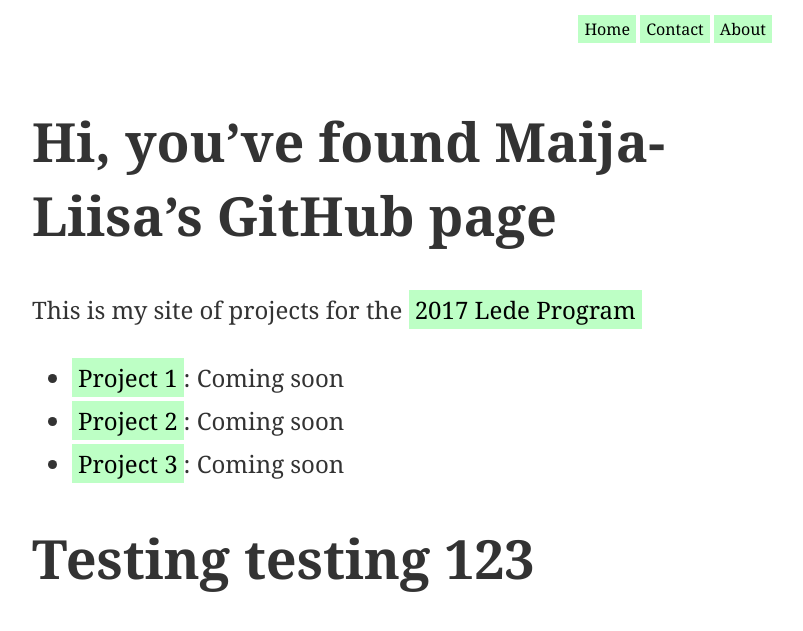
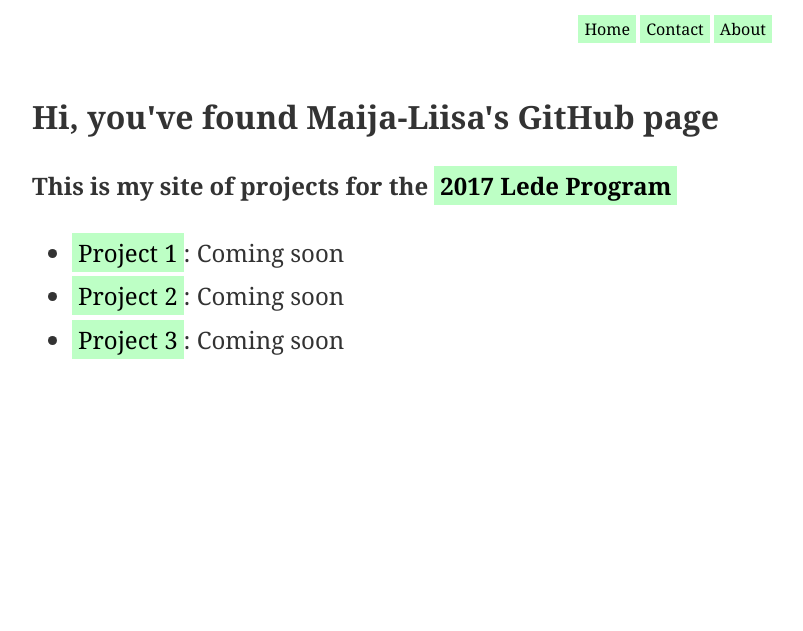
Before and after one commit to maijaliisa/studio-projects, a Jekyll site: the page built from docs/index.md, in a window 1280 px wide. Shown: the top 631 px of the page, without its empty margins (233-1036 px from the left). Built offline with Jekyll 4.4.1, drawn with Linux system fonts in a browser that asks for light colours; our own code applies the rules of GitHub Pages for plain Markdown files.

Commit message:
Let's fix things

```diff
--- a/docs/index.md
+++ b/docs/index.md
@@ -4,12 +4,10 @@ layout: default
 
 ---
 
-# Hi, you've found Maija-Liisa's GitHub page
+<h2> Hi, you've found Maija-Liisa's GitHub page</h2>
 
-This is my site of projects for the [2017 Lede Program](http://ledeprogram.com)
+<strong>This is my site of projects for the [2017 Lede Program](http://ledeprogram.com)</strong>
 
 * [Project 1]({{ site.url }}/a-very-cool-project): Coming soon
 * [Project 2]({{ site.url }}/a-very-cool-project): Coming soon
 * [Project 3]({{ site.url }}/a-very-cool-project): Coming soon
-
-<h1> Testing testing 123 </h1>
```
